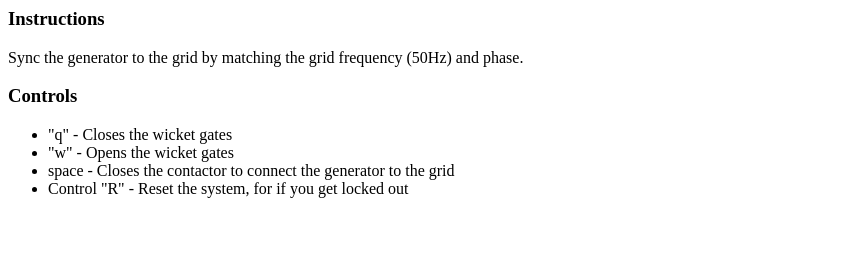
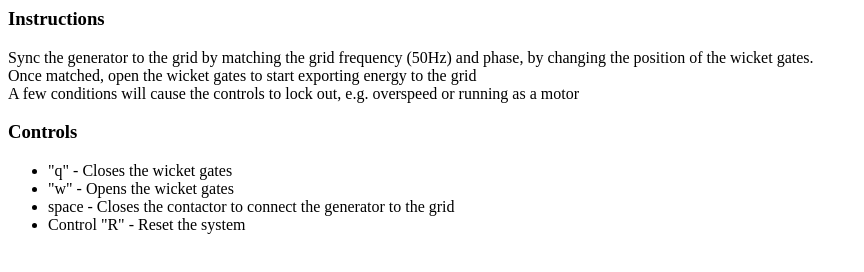
Before and after one commit to morganatkins24/hydroplantimulator, a plain HTML site: page index.html in a window 1280 px wide. Shown: the whole page, without its empty margins (0-864 px from the left). Drawn offline with nearby package versions, Linux system fonts and the light colour scheme.

Commit message:
Update user instructions

```diff
--- a/index.html
+++ b/index.html
@@ -4,13 +4,15 @@
     <script src="index.js"></script>
 <body>
 <h3>Instructions</h3>
-Sync the generator to the grid by matching the grid frequency (50Hz) and phase.
+Sync the generator to the grid by matching the grid frequency (50Hz) and phase, by changing the position of the wicket gates.<br>
+Once matched, open the wicket gates to start exporting energy to the grid<br>
+A few conditions will cause the controls to lock out, e.g. overspeed or running as a motor
 <h3>Controls</h3>
 <ul>
     <li>"q"   - Closes the wicket gates</li>
     <li>"w"   - Opens the wicket gates</li>
     <li>space - Closes the contactor to connect the generator to the grid</li>
-    <li>Control "R" - Reset the system, for if you get locked out</li>
+    <li>Control "R" - Reset the system</li>
 </ul>
 <input hidden="true" type="button" id="gate_open" value="Open"><br>
 <input hidden="true" type="button" id="gate_close" value="Close"><br>
```
